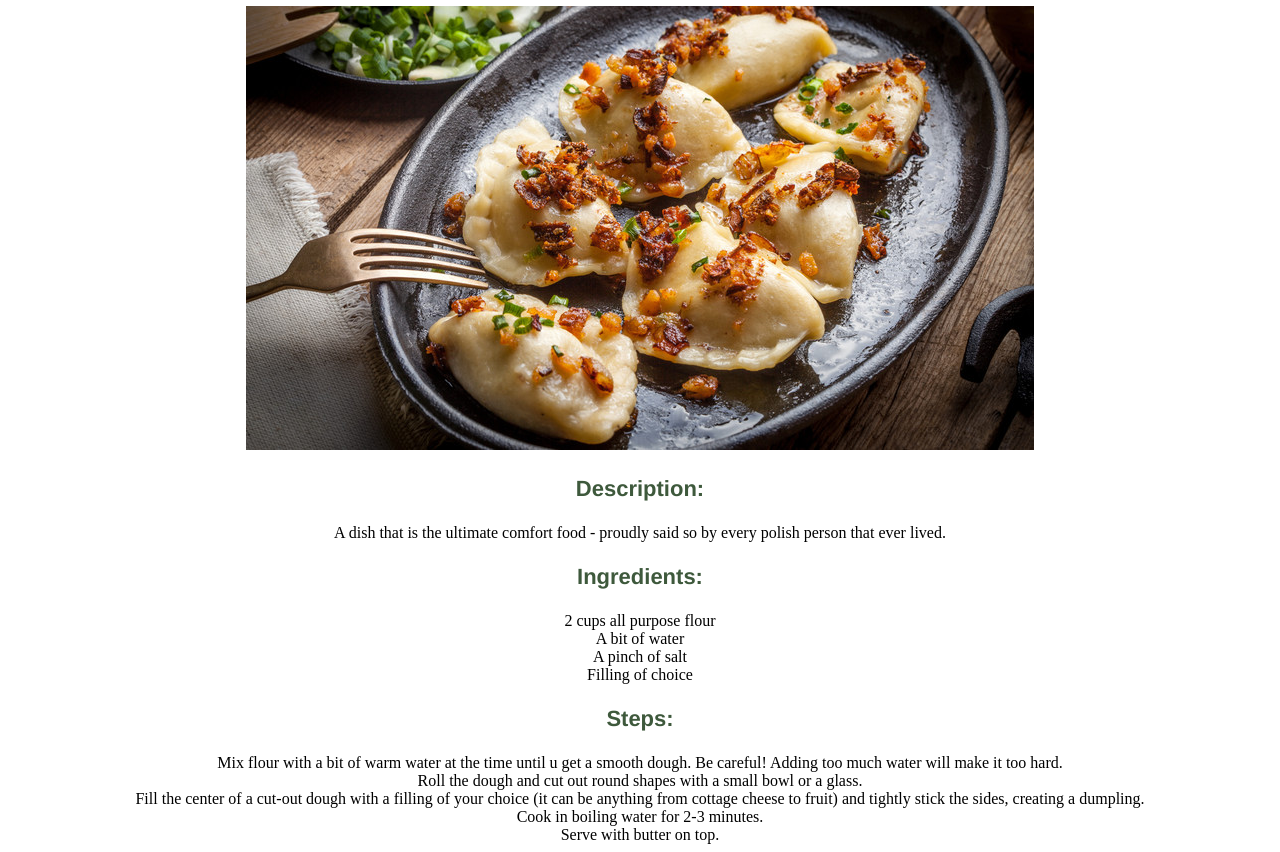
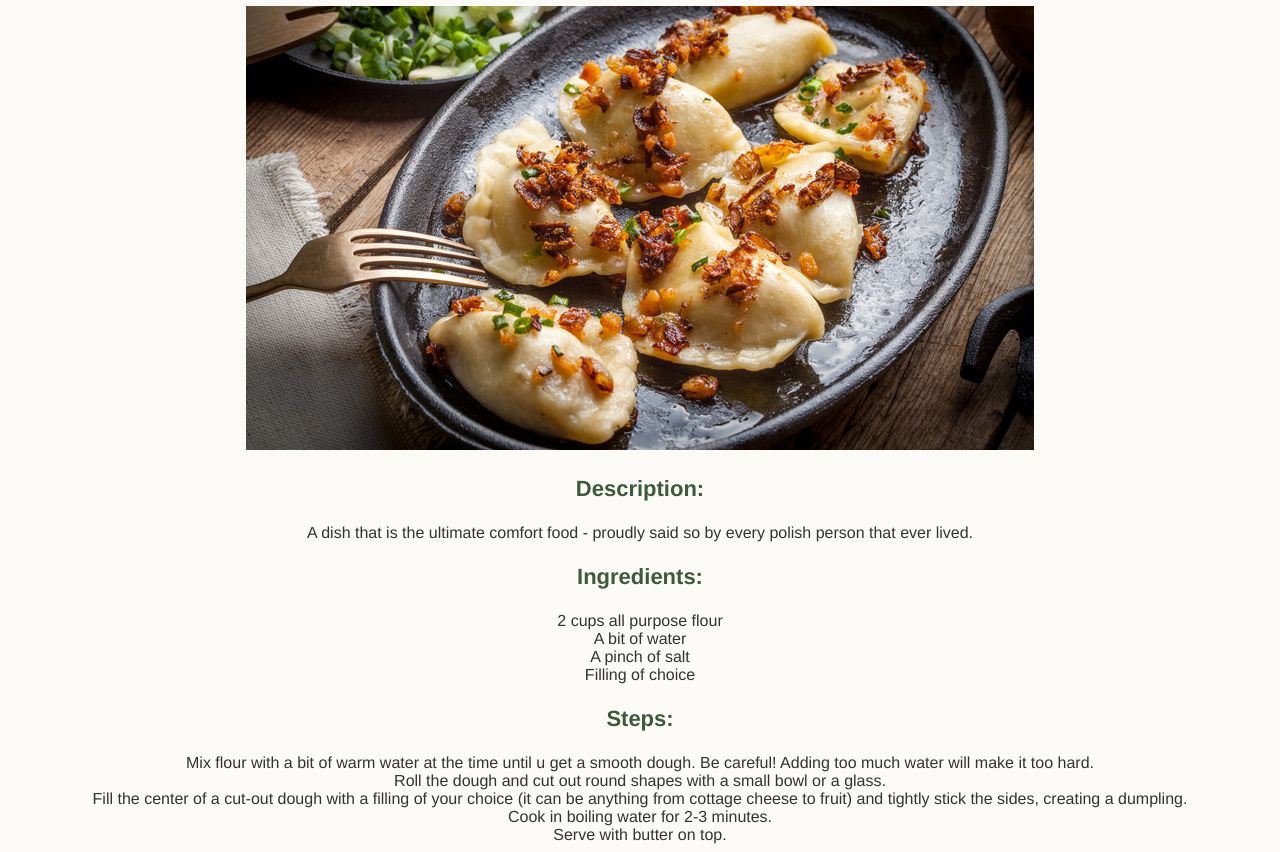
Before and after one commit to marcinballer/odin-recipes, a plain HTML site: page recipes/pierogi.html in a window 1280 px wide. Shown: the part 93-945 px from the top of the page. Drawn offline with Linux system fonts and the light colour scheme.

Commit message:
Add styling to p element, more styling to ul ol and html elements

```diff
--- a/style.css
+++ b/style.css
@@ -1,6 +1,7 @@
 
 html {
     text-align: center;
+    background-color: #fcfaf7;
 }
 
 .title {
@@ -22,4 +23,11 @@ ol {
     list-style-type: none;
     margin: 0;
     padding: 0;
+    color: #333333;
+    font-family: Helvetica, Tahoma, sans-serif;
 }
+
+p {
+    color: #333333;
+    font-family: Helvetica, Tahoma, sans-serif;
+}
```
